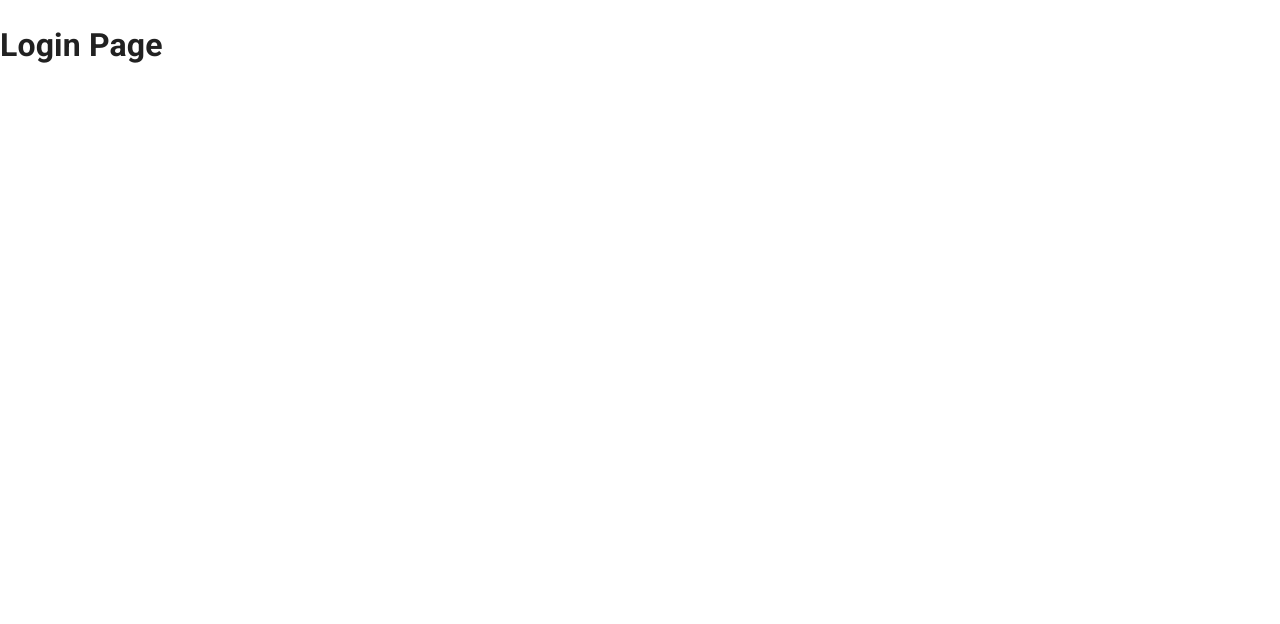
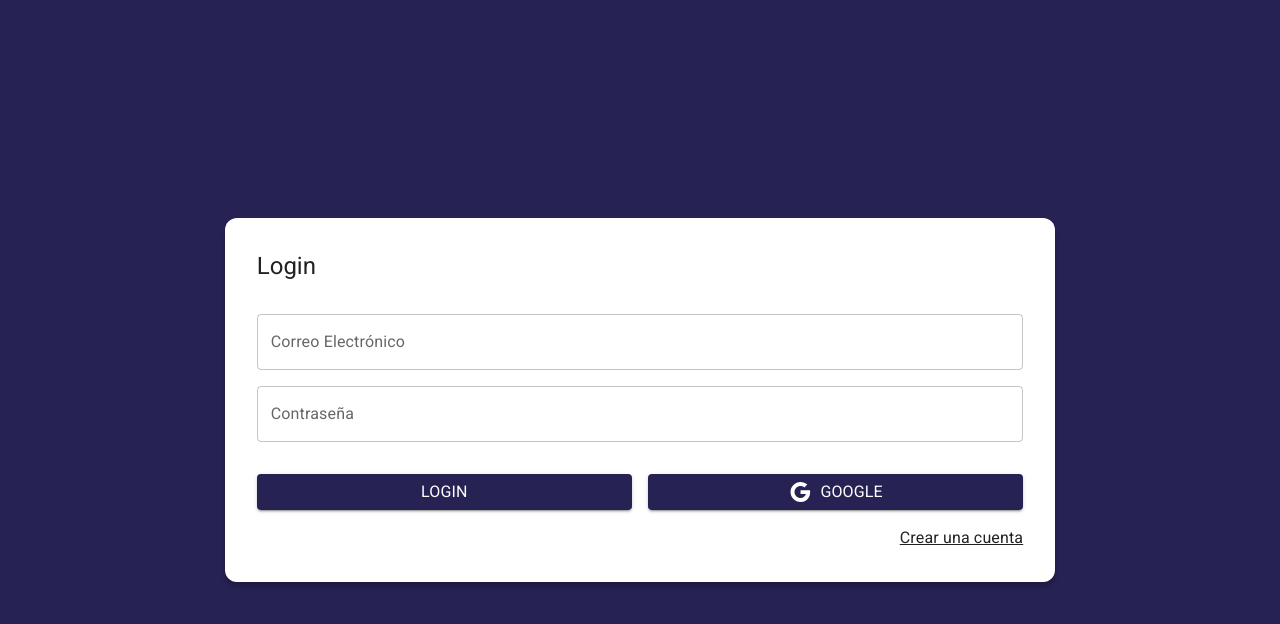
Before and after one commit to victorivanlopezlearning/journal-app-react, a React (Vite) app: page /auth/login in a window 1280 px wide. Shown: the top 624 px of the page. Built offline with nearby package versions, Linux system fonts and the light colour scheme.

Commit message:
Added: styles

```diff
--- a/src/auth/pages/LoginPage.jsx
+++ b/src/auth/pages/LoginPage.jsx
@@ -1,6 +1,80 @@
+import { Link as RouterLink } from 'react-router-dom';
+import { Button, Grid, Link, TextField, Typography } from '@mui/material';
+import { Google } from '@mui/icons-material';
 
 export const LoginPage = () => {
   return (
-    <h1>Login Page</h1>
+    <Grid
+      container
+      spacing={0}
+      direction='column'
+      alignItems='center'
+      justifyContent='center'
+      sx={{ minHeight: '100vh', backgroundColor: 'primary.main', }}
+    >
+      <Grid
+        item
+        className="box-shadow"
+
+        sx={{ backgroundColor: 'white', padding: 4, borderRadius: 3 }}
+      >
+        <Typography
+          variant="h5"
+          sx={{ mb: 2 }}
+        >
+          Login
+        </Typography>
+
+        <form>
+          <Grid container>
+            <Grid item xs={12} sx={{ mt: 2 }}>
+              <TextField
+                label="Correo Electrónico"
+                type="email"
+                placeholder="correo@gmail.com"
+                fullWidth
+              />
+            </Grid>
+            <Grid item xs={12} sx={{ mt: 2 }}>
+              <TextField
+                label="Contraseña"
+                type="password"
+                placeholder="Contraseña"
+                fullWidth
+              />
+            </Grid>
+
+            <Grid
+              container
+              spacing={2}
+              sx={{ mb: 2, mt: 2 }}
+            >
+              <Grid item xs={12} sm={6}>
+                <Button variant="contained" fullWidth>
+                  <Typography>Login</Typography>
+                </Button>
+              </Grid>
+
+              <Grid item xs={12} sm={6}>
+                <Button variant="contained" fullWidth>
+                  <Google />
+                  <Typography sx={{ ml: 1 }}>Google</Typography>
+                </Button>
+              </Grid>
+            </Grid>
+
+            <Grid
+              container
+              direction='row'
+              justifyContent='end'
+            >
+              <Link component={RouterLink} color='inherit' to='/auth/register'>
+                Crear una cuenta
+              </Link>
+            </Grid>
+          </Grid>
+        </form>
+      </Grid>
+    </Grid>
   )
 }
--- a/src/styles.css
+++ b/src/styles.css
@@ -0,0 +1,4 @@
+
+.box-shadow {
+  box-shadow: 0px 5px 5px rgb(0 0 0 / 0.2);
+}
```
